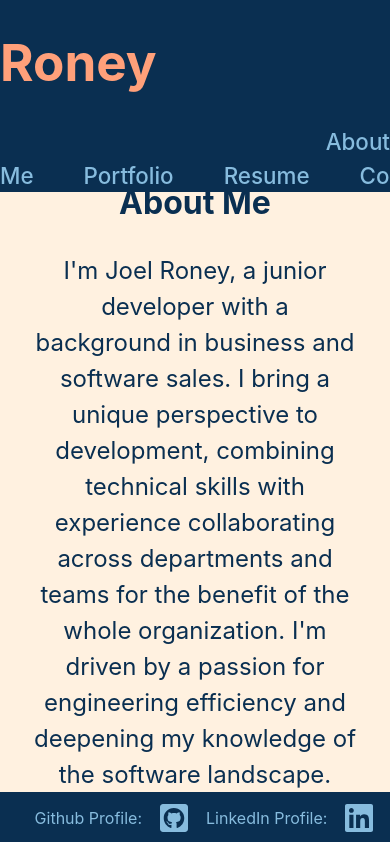
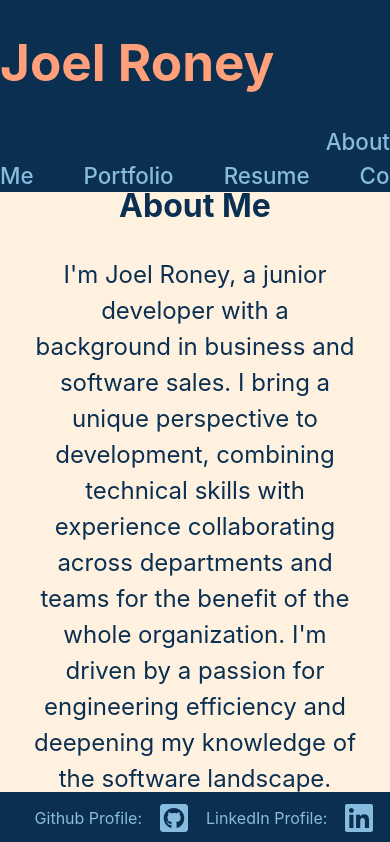
Before and after one commit to fluviangumbo/React-Portfolio, a React (Vite) app: page / in a window 390 px wide. Shown: the top 842 px of the page. Built offline with nearby package versions, Linux system fonts and the light colour scheme.

Commit message:
fixed spacing, only projects page left

```diff
--- a/src/components/Header.jsx
+++ b/src/components/Header.jsx
@@ -3,7 +3,7 @@ import Nav from './Nav';
 export default function Header() {
     return (
         <header>
-            <h1>Roney</h1>
+            <h1>Joel Roney</h1>
             <Nav />
         </header>
     )
--- a/src/index.css
+++ b/src/index.css
@@ -222,9 +222,21 @@ button:focus-visible {
   margin-bottom: 0.5rem;
 }
 
-@media (max-width: 976px) {
-  body {
+@media (max-width: 1010px) {
+  .about-section h2 {
     margin-top: 60px;
+  }
+}
+
+@media (max-width: 960px) {
+  .about-section h2 {
+    margin-top: 80px;
+  }
+}
+
+@media (max-width: 870px) {
+  .about-section h2 {
+    margin-top: 120px;
   }
 }
 
@@ -233,16 +245,20 @@ button:focus-visible {
     flex-direction: column;
   }
 
-  body {
-    margin-top: 120px;
-  }
-}
-
-@media (min-width: 768px) {
   .col-md-6 {
     flex: 1 1 calc(50% - 10px);
     max-width: 50%;
     width: 900px;
+  }
+
+  .resume-link {
+    margin-top: 160px;
+  }
+}
+
+@media (max-width: 540px) {
+  .about-section h2 {
+    margin-top: 150px;
   }
 }
 
```
